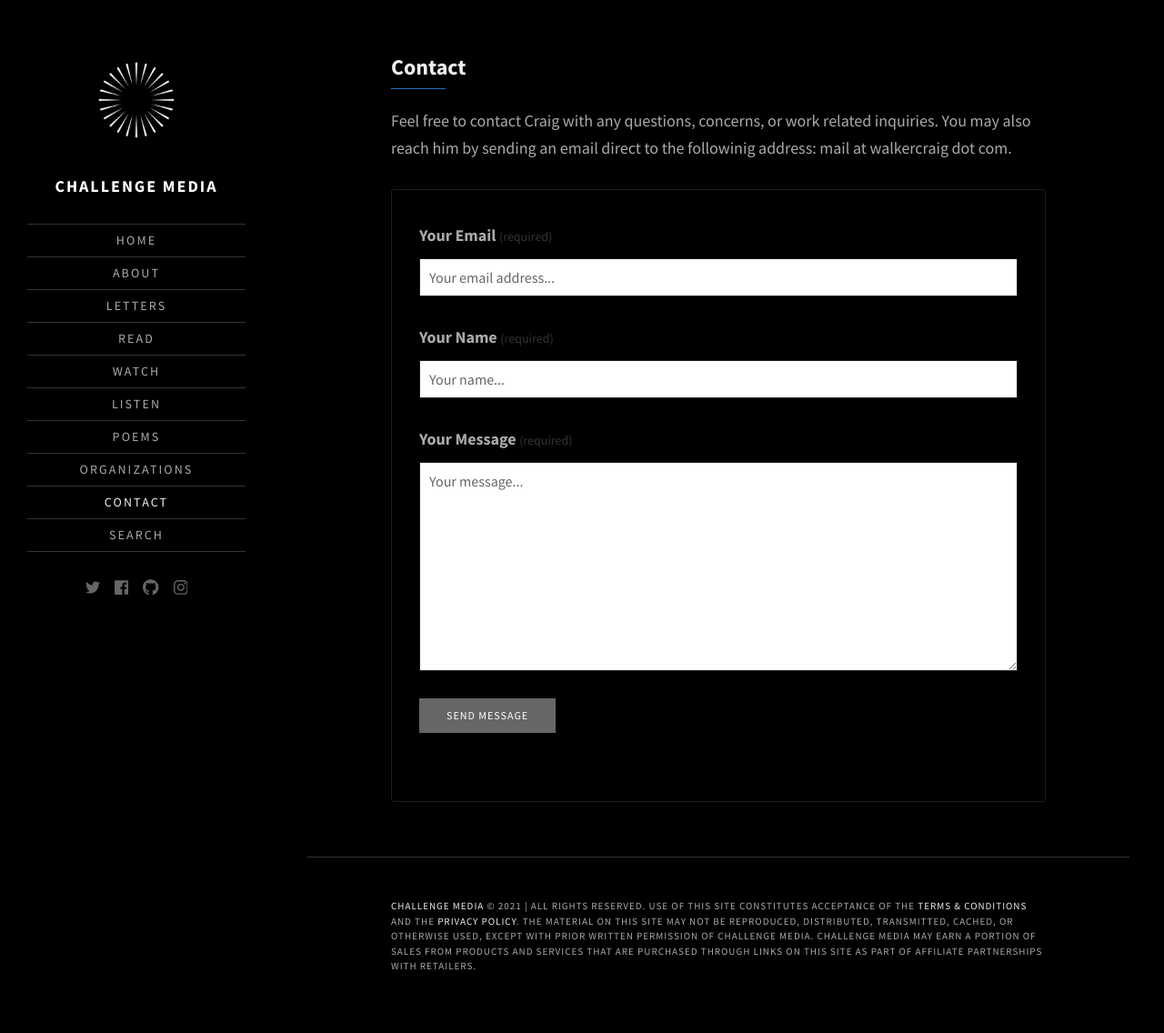
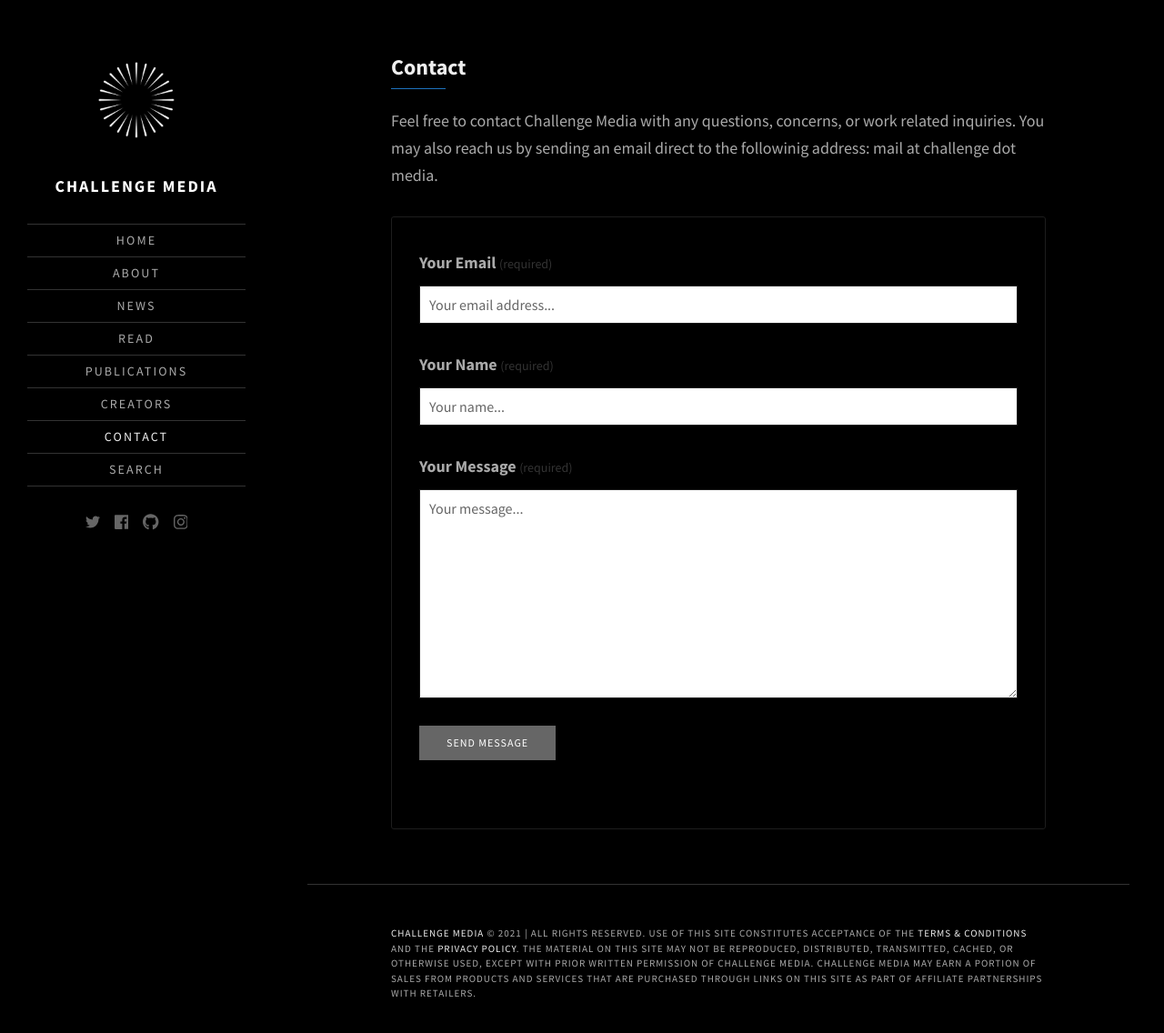
Before and after one commit to challengemedia/challenge.media, a Jekyll site: the page built from contact.html, in a window 1280 px wide and 1161 px high. Shown: the top 1136 px of the window at 91% size. Built offline with Jekyll 4.4.1, drawn with Linux system fonts in a browser that asks for light colours; some web fonts are replaced.

Commit message:
Update _config.yml

```diff
--- a/_config.yml
+++ b/_config.yml
@@ -17,7 +17,7 @@ ga_analytics:
 
 # Contact form settings
 email: mail@challenge.media
-contact_page_description: "Feel free to contact Craig with any questions, concerns, or work related inquiries. You may also reach him by sending an email direct to the followinig address: mail at walkercraig dot com."
+contact_page_description: "Feel free to contact Challenge Media with any questions, concerns, or work related inquiries. You may also reach us by sending an email direct to the followinig address: mail at challenge dot media."
 thankyou_page_description: "Your message has been successfully sent. We will contact you soon!"
 
 # Social links
@@ -31,18 +31,14 @@ navigation:
     url: /
   - text: About
     url: /about
-  - text: Letters
-    url: /tags/index.html#Letters
+  - text: News
+    url: /tags/index.html#News
   - text: Read
     url: /tags/index.html#Read
-  - text: Watch
-    url: /tags/index.html#Watch
-  - text: Listen
-    url: /tags/index.html#Listen
-  - text: Poems
-    url: /tags/index.html#Poems
-  - text: Organizations
-    url: /organizations
+  - text: Publications
+    url: /publications
+  - text: Creators
+    url: /creators
   - text: Contact
     url: /contact
   - text: Search
```
